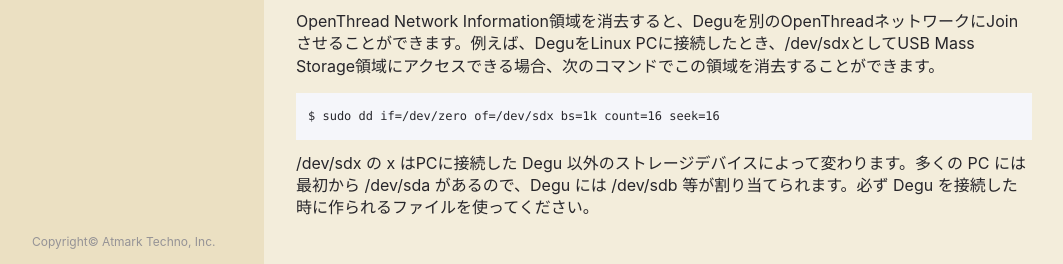
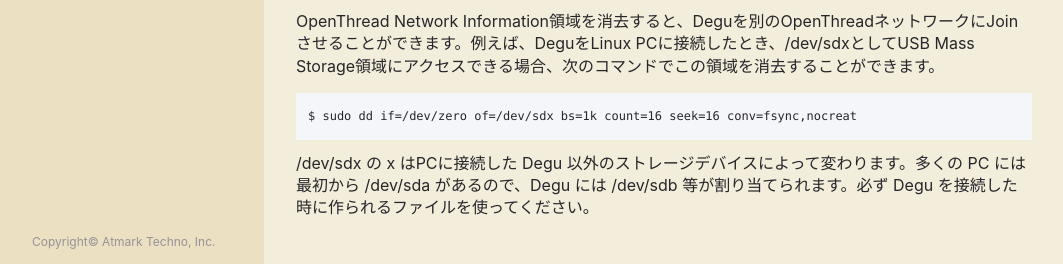
Before and after one commit to open-degu/open-degu.github.io, a Jekyll site: the page built from technical_specifications/flash_memory_map.md, in a window 1280 px wide. Shown: the part 1168-1432 px from the top of the page, without its empty margins (92-1155 px from the left). Built offline with Jekyll 4.4.1, drawn with Linux system fonts in a browser that asks for light colours.

Commit message:
Add conv=fsync,nocreat to example for dd

````diff
--- a/technical_specifications/flash_memory_map.md
+++ b/technical_specifications/flash_memory_map.md
@@ -51,7 +51,7 @@ Deguはこれを使って、一度JoinしたOpenThreadネットワークに接
 OpenThread Network Information領域を消去すると、Deguを別のOpenThreadネットワークにJoinさせることができます。例えば、DeguをLinux PCに接続したとき、/dev/sdxとしてUSB Mass Storage領域にアクセスできる場合、次のコマンドでこの領域を消去することができます。
 
 ```
-$ sudo dd if=/dev/zero of=/dev/sdx bs=1k count=16 seek=16
+$ sudo dd if=/dev/zero of=/dev/sdx bs=1k count=16 seek=16 conv=fsync,nocreat
 ```
 
 /dev/sdx の x はPCに接続した Degu 以外のストレージデバイスによって変わります。多くの PC には最初から /dev/sda があるので、Degu には /dev/sdb 等が割り当てられます。必ず Degu を接続した時に作られるファイルを使ってください。
````
